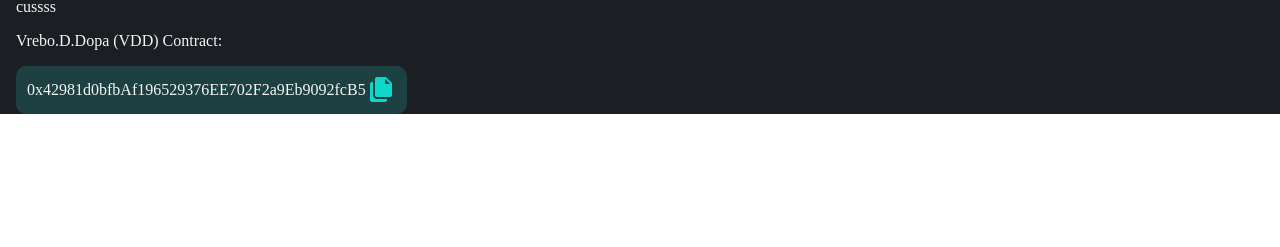
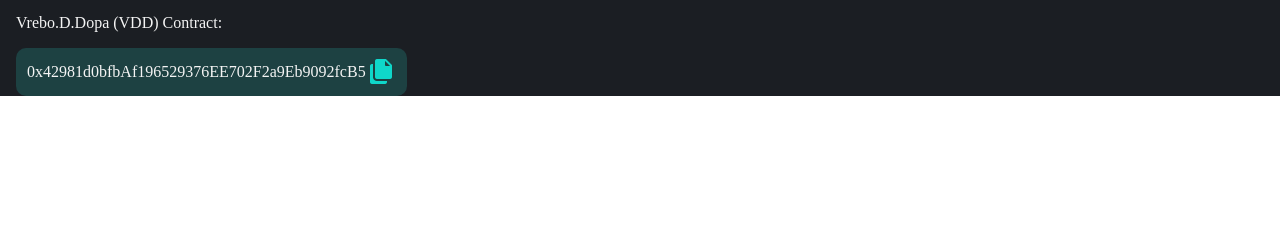
Before and after one commit to VreBoz/v-d-d-token-prototype-site, a plain HTML site: page index.html in a window 1280 px wide. Shown: the part 553-800 px from the top of the page. Drawn offline with Linux system fonts and the light colour scheme.

Commit message:
final test

```diff
--- a/index.html
+++ b/index.html
@@ -70,7 +70,7 @@ S<!DOCTYPE html>
             <a href="">Swap</a>
             <a href="">Live Chart</a>
         </div>
-        <div><span>cussss</span>
+        <div>
             <p>Vrebo.D.Dopa (VDD) Contract:</p>
 
             <div class="contract">
```
